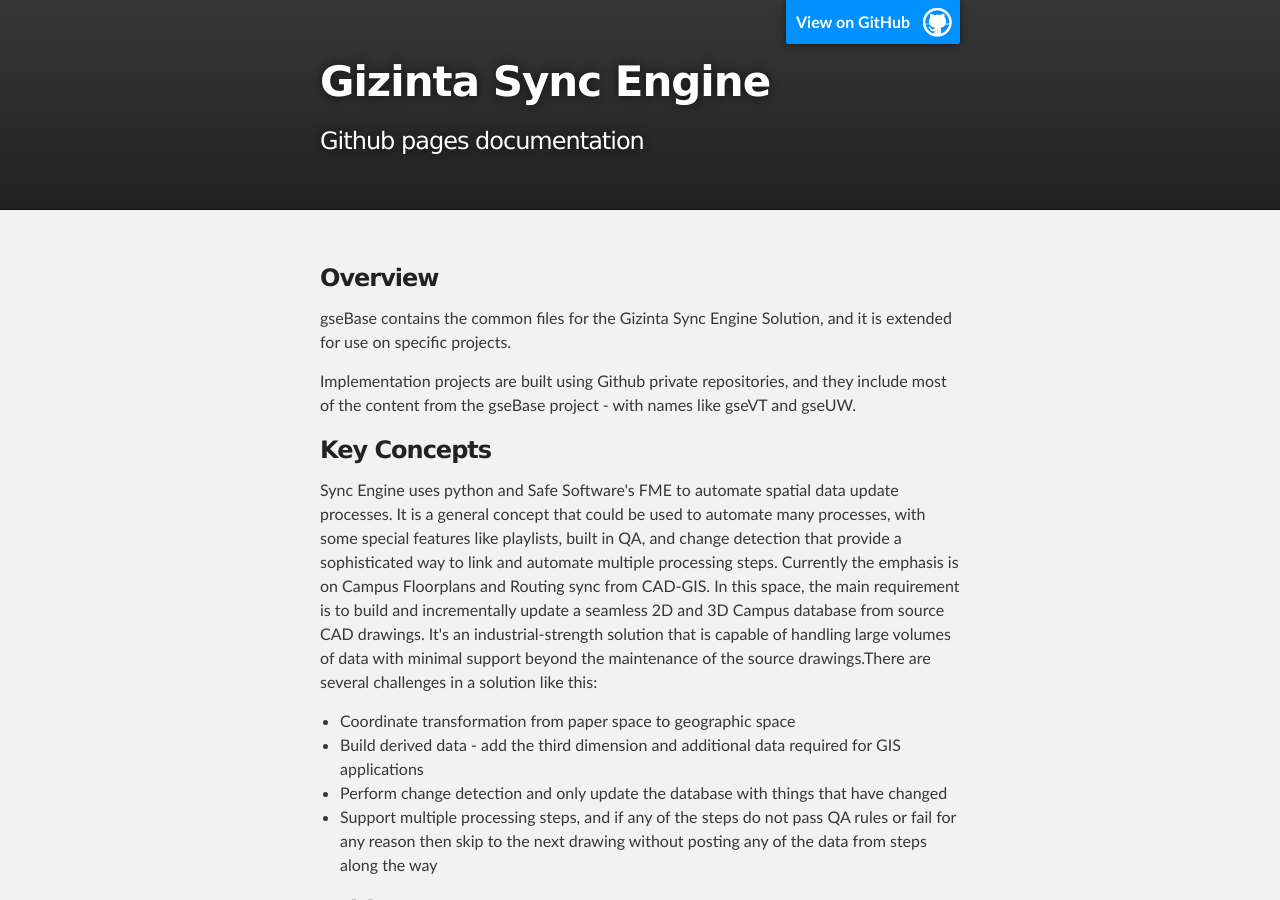
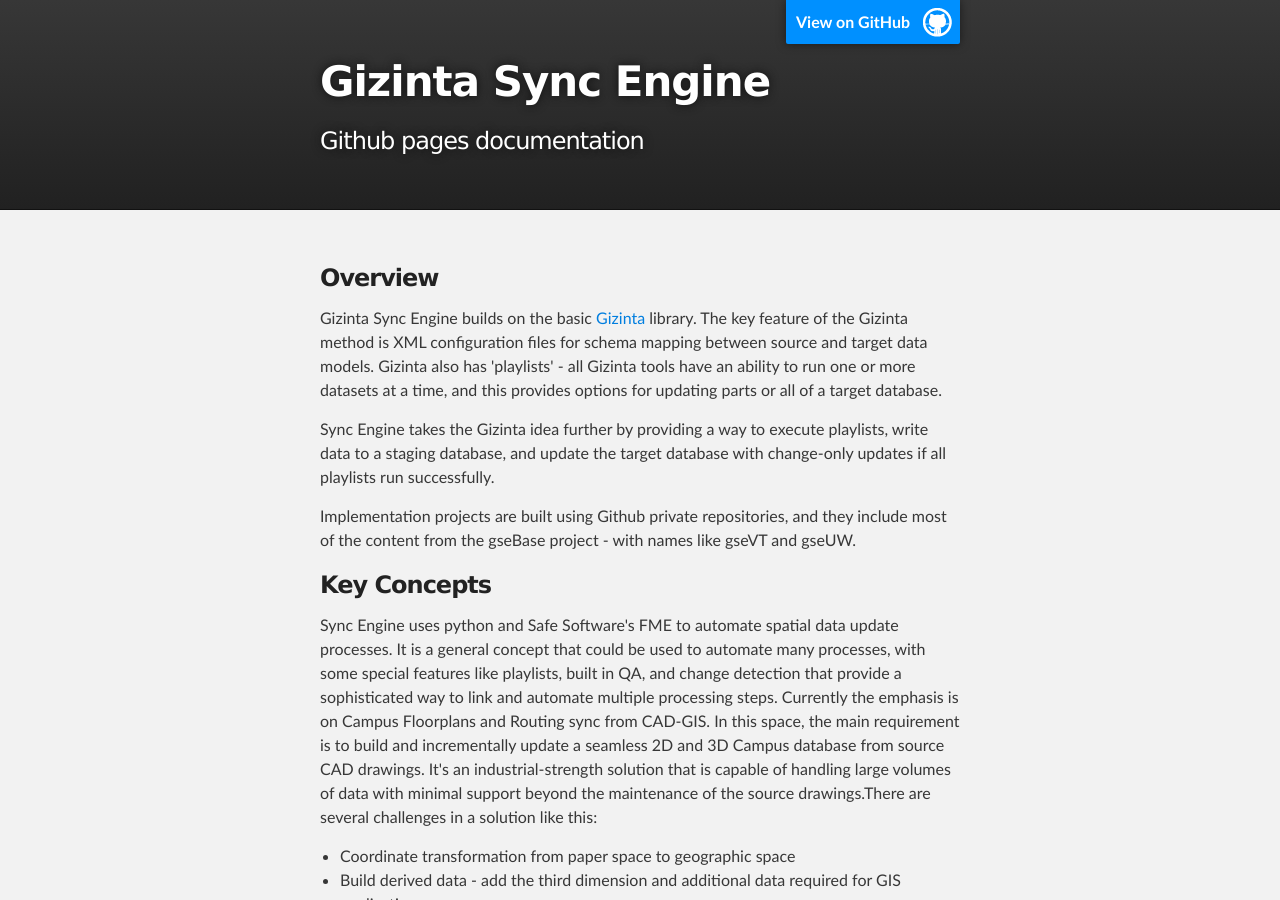
Before and after one commit to Vertex3/gseBase, a Jekyll site: the page built from index.html, in a window 1280 px wide and 900 px high. Built offline with Jekyll 4.4.1, drawn with Linux system fonts in a browser that asks for light colours.

Commit message:
add content.

```diff
--- a/index.html
+++ b/index.html
@@ -12,7 +12,8 @@ published: true
       <section id="main_content" class="inner">
 
 	  <h3><a id="welcome" class="anchor" href="#welcome" aria-hidden="true"><span class="octicon octicon-link"></span></a>Overview</h3>
-        <p>gseBase contains the common files for the Gizinta Sync Engine Solution, and it is extended for use on specific projects.</p>
+        <p>Gizinta Sync Engine builds on the basic <a href="http://github.com/Gizinta/gzTools" target='new'>Gizinta</a> library. The key feature of the Gizinta method is XML configuration files for schema mapping between source and target data models. Gizinta also has 'playlists' - all Gizinta tools have an ability to run one or more datasets at a time, and this provides options for updating parts or all of a target database.</p>
+        <p>Sync Engine takes the Gizinta idea further by providing a way to execute playlists, write data to a staging database, and update the target database with change-only updates if all playlists run successfully.</p>
         <p>Implementation projects are built using Github private repositories, and they include most of the content from the gseBase project - with names like gseVT and gseUW.</p>
 
         <h3>Key Concepts</h3>
```
